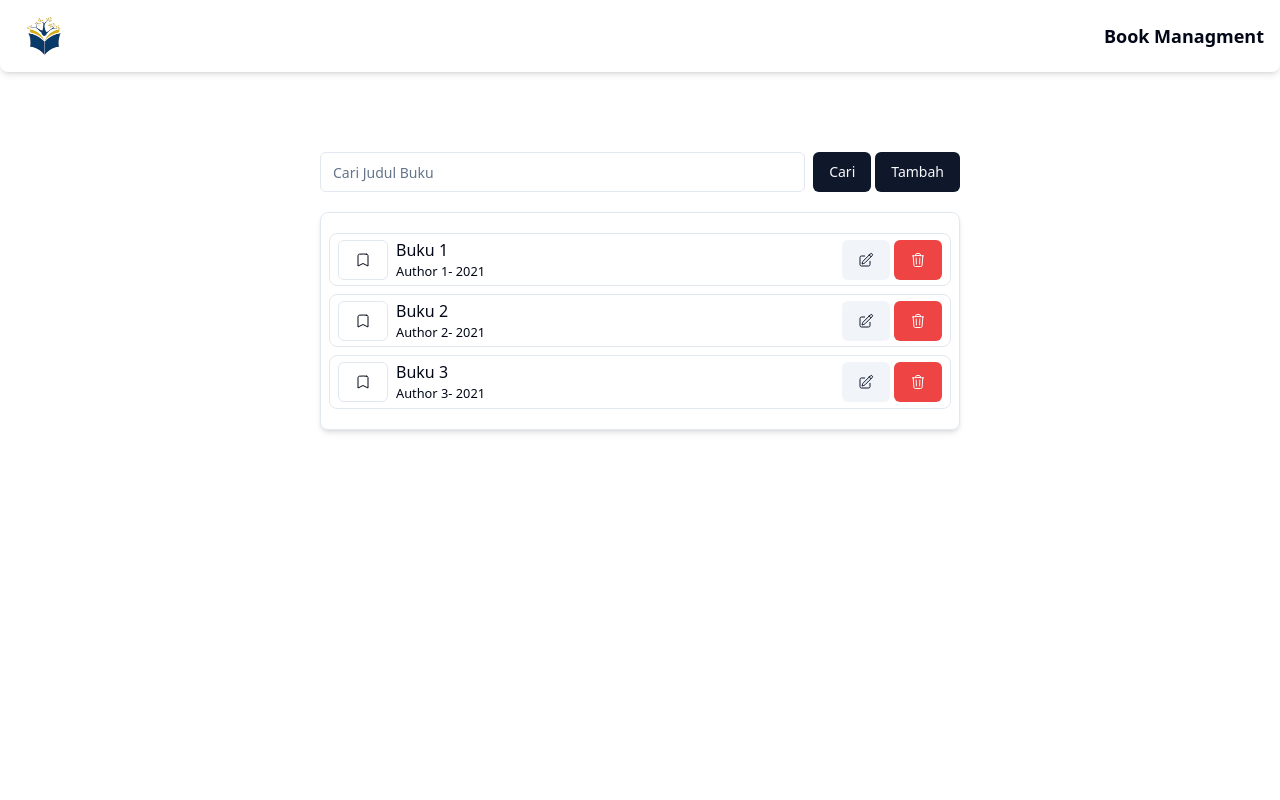
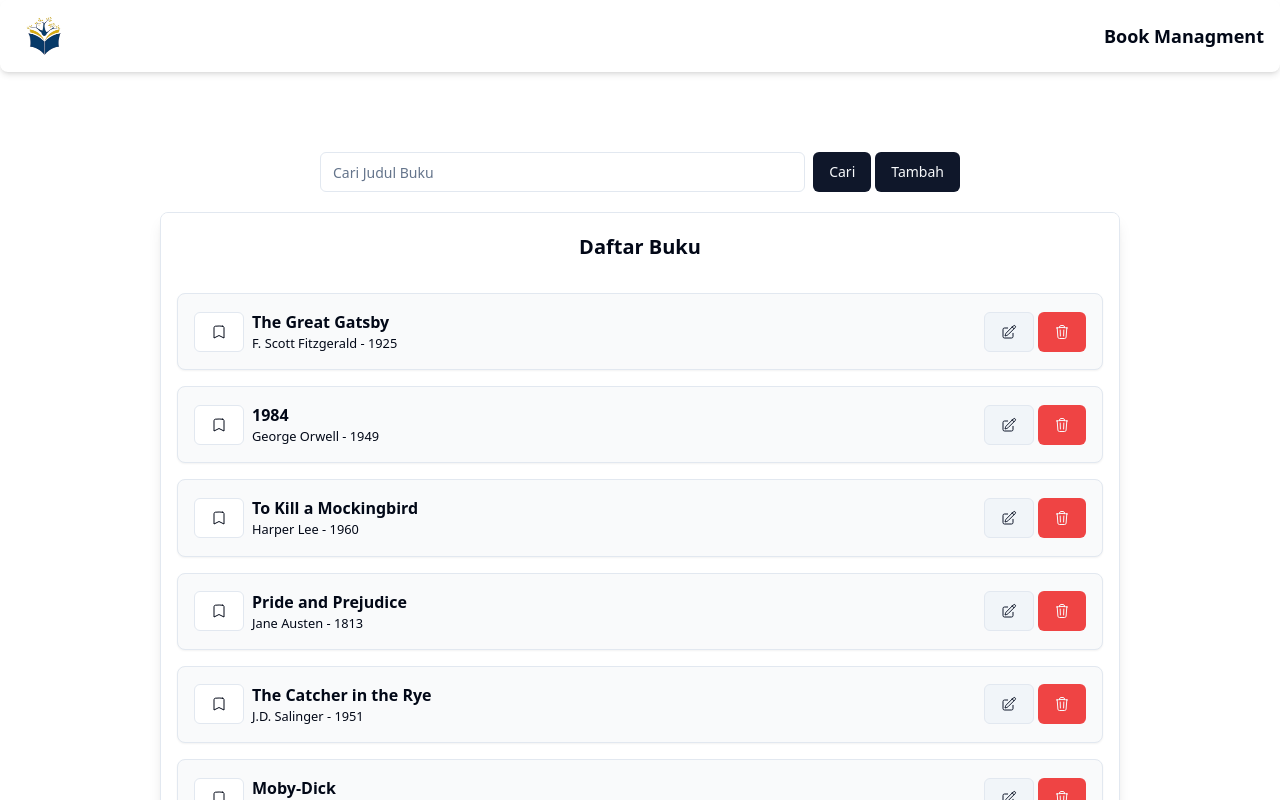
Before and after one commit to anony011/book_magament_FE, a React (Vite) app: page / in a window 1280 px wide. Shown: the top 800 px of the page. Built offline with nearby package versions, Linux system fonts and the light colour scheme.

Commit message:
add: search

```diff
--- a/src/App.jsx
+++ b/src/App.jsx
@@ -5,30 +5,40 @@ import { Input } from "./components/ui/input";
 import { useEffect, useState } from "react";
 
 const buku = [
-	{
-		id: 1,
-		title: "Buku 1",
-		author: "Author 1",
-		year: 2021,
-	},
-	{
-		id: 2,
-		title: "Buku 2",
-		author: "Author 2",
-		year: 2021,
-	},
-	{
-		id: 3,
-		title: "Buku 3",
-		author: "Author 3",
-		year: 2021,
-	},
+	{ id: 1, title: "The Great Gatsby", author: "F. Scott Fitzgerald", year: 1925 },
+	{ id: 2, title: "1984", author: "George Orwell", year: 1949 },
+	{ id: 3, title: "To Kill a Mockingbird", author: "Harper Lee", year: 1960 },
+	{ id: 4, title: "Pride and Prejudice", author: "Jane Austen", year: 1813 },
+	{ id: 5, title: "The Catcher in the Rye", author: "J.D. Salinger", year: 1951 },
+	{ id: 6, title: "Moby-Dick", author: "Herman Melville", year: 1851 },
+	{ id: 7, title: "War and Peace", author: "Leo Tolstoy", year: 1869 },
+	{ id: 8, title: "Crime and Punishment", author: "Fyodor Dostoevsky", year: 1866 },
+	{ id: 9, title: "The Brothers Karamazov", author: "Fyodor Dostoevsky", year: 1880 },
+	{ id: 10, title: "Brave New World", author: "Aldous Huxley", year: 1932 },
+	{ id: 11, title: "The Hobbit", author: "J.R.R. Tolkien", year: 1937 },
+	{ id: 12, title: "Anna Karenina", author: "Leo Tolstoy", year: 1877 },
+	{ id: 13, title: "The Lord of the Rings", author: "J.R.R. Tolkien", year: 1954 },
+	{ id: 14, title: "Jane Eyre", author: "Charlotte Brontë", year: 1847 },
+	{ id: 15, title: "Wuthering Heights", author: "Emily Brontë", year: 1847 },
+	{ id: 16, title: "The Odyssey", author: "Homer", year: -800 },
+	{ id: 17, title: "The Iliad", author: "Homer", year: -750 },
+	{ id: 18, title: "Les Misérables", author: "Victor Hugo", year: 1862 },
+	{ id: 19, title: "Don Quixote", author: "Miguel de Cervantes", year: 1605 },
+	{ id: 20, title: "Frankenstein", author: "Mary Shelley", year: 1818 },
 ];
 
 export default function App() {
 	const [loading, setLoading] = useState(false);
 	const [books, setBooks] = useState([]);
 
+	const [keyword, setKeyword] = useState("");
+
+	const handleSearch = () => {
+		const filteredBooks = buku.filter((book) =>
+			book.title.toLowerCase().includes(keyword.toLowerCase())
+		);
+		setBooks(filteredBooks);
+	};
 	useEffect(() => {
 		setLoading(true);
 		setTimeout(() => {
@@ -43,9 +53,14 @@ export default function App() {
 			<div className="flex flex-col items-center justify-center my-20 gap-5">
 				{/* CONTENT HEAD*/}
 				<div className="flex justify-between gap-2 w-1/2">
-					<Input placeholder="Cari Judul Buku" />
+					<Input
+						placeholder="Cari Judul Buku"
+						value={keyword}
+						onChange={(e) => setKeyword(e.target.value)}
+					/>
 					<span className="flex items-center gap-1">
-						<Button>Cari</Button>
+						{/* Hapus pemanggilan langsung handleSearch */}
+						<Button onClick={handleSearch}>Cari</Button>
 						<Button>Tambah</Button>
 					</span>
 				</div>
@@ -53,10 +68,15 @@ export default function App() {
 
 				{/* CONTENT */}
 				{books.length > 0 && (
-					<div className="max-h-[45rem] w-1/2 flex flex-col gap-2 items-center justify-center border px-2 py-5 rounded-lg shadow-md">
-						{books.map((book) => (
-							<BookSection key={book.id} author={book.author} title={book.title} year={book.year} />
-						))}
+					<div className="max-h-[45rem] w-3/4 flex flex-col gap-4 items-center justify-start border px-4 py-5 rounded-lg shadow-lg overflow-y-auto bg-white">
+						<h2 className="text-xl font-semibold mb-4">Daftar Buku</h2>
+						<ul className="w-full space-y-4">
+							{books.map((book) => (
+								<li key={book.id}>
+									<BookSection author={book.author} title={book.title} year={book.year} />
+								</li>
+							))}
+						</ul>
 					</div>
 				)}
 
--- a/src/components/bookSection.jsx
+++ b/src/components/bookSection.jsx
@@ -12,9 +12,18 @@ import {
 } from "./ui/dialog";
 
 const BookSection = ({ title, author, year }) => {
+	const handleUpdate = () => {
+		console.log("Update book", title);
+	};
+
+	const handleDelete = () => {
+		console.log("Update book", title);
+	};
+
 	return (
-		<div className="flex gap-4 items-center justify-between border w-full px-2 py-1 rounded-lg ">
+		<div className="w-full p-4 border rounded-lg shadow-sm flex gap-2 bg-gray-50 hover:bg-gray-100 transition duration-200 items-center justify-between">
 			{/* BOOK TITLE */}
+
 			<span className="flex gap-2 items-center">
 				<Button variant="outline">
 					<svg
@@ -32,9 +41,9 @@ const BookSection = ({ title, author, year }) => {
 					</svg>
 				</Button>
 				<span className="grid gap-0">
-					<h1>{title}</h1>
+					<p className="font-semibold">{title}</p>
 					<small>
-						{author}- {year}
+						{author} - {year}
 					</small>
 				</span>
 			</span>
@@ -45,7 +54,7 @@ const BookSection = ({ title, author, year }) => {
 				{/* UPDATE BOOK */}
 				<Dialog>
 					<DialogTrigger asChild>
-						<Button variant="secondary">
+						<Button variant="secondary" className="border">
 							<svg
 								xmlns="http://www.w3.org/2000/svg"
 								fill="none"
@@ -89,7 +98,7 @@ const BookSection = ({ title, author, year }) => {
 							</div>
 						</div>
 						<DialogFooter>
-							<Button type="submit" className="w-full">
+							<Button lassName="w-full" onClick={handleUpdate}>
 								Simpan Perubahan
 							</Button>
 						</DialogFooter>
@@ -140,12 +149,10 @@ const BookSection = ({ title, author, year }) => {
 						</span>
 
 						<DialogFooter className={"flex gap- justify-center w-full items-center"}>
-							<Button type="submit" variant="destructive" className={"flex-grow"}>
+							<Button variant="destructive" className={"flex-grow"} onClick={handleDelete}>
 								Yakin
 							</Button>
-							<Button type="submit" className={"flex-grow"}>
-								Batalkan
-							</Button>
+							<Button className={"flex-grow"}>Batalkan</Button>
 						</DialogFooter>
 					</DialogContent>
 				</Dialog>
```
